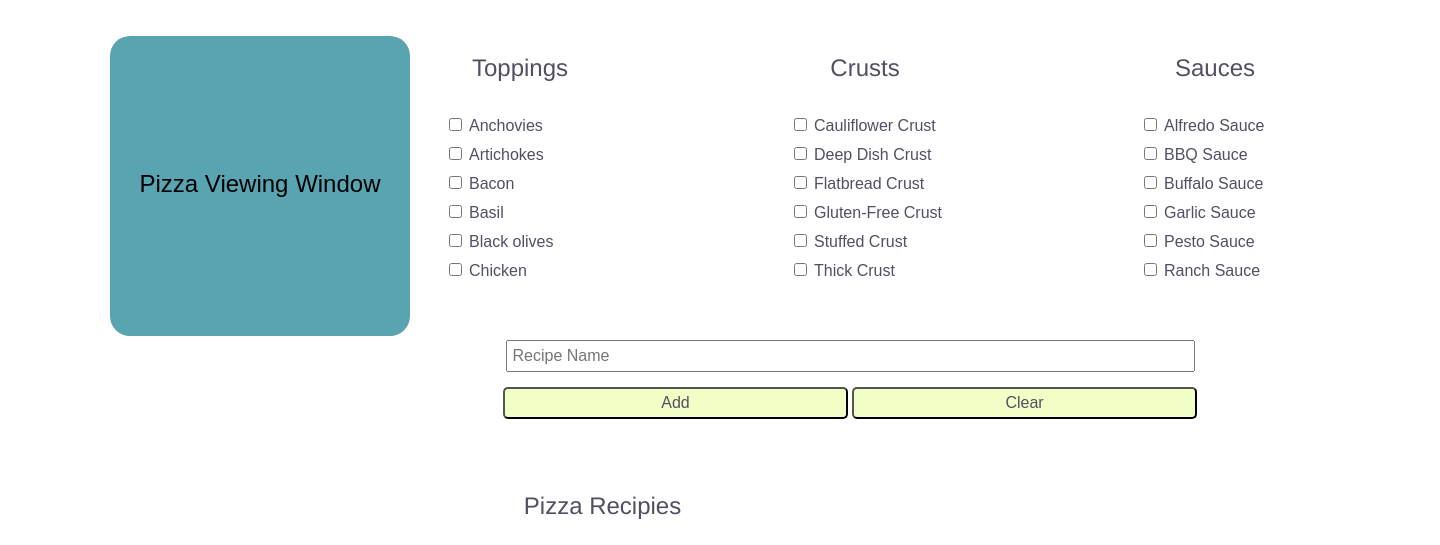
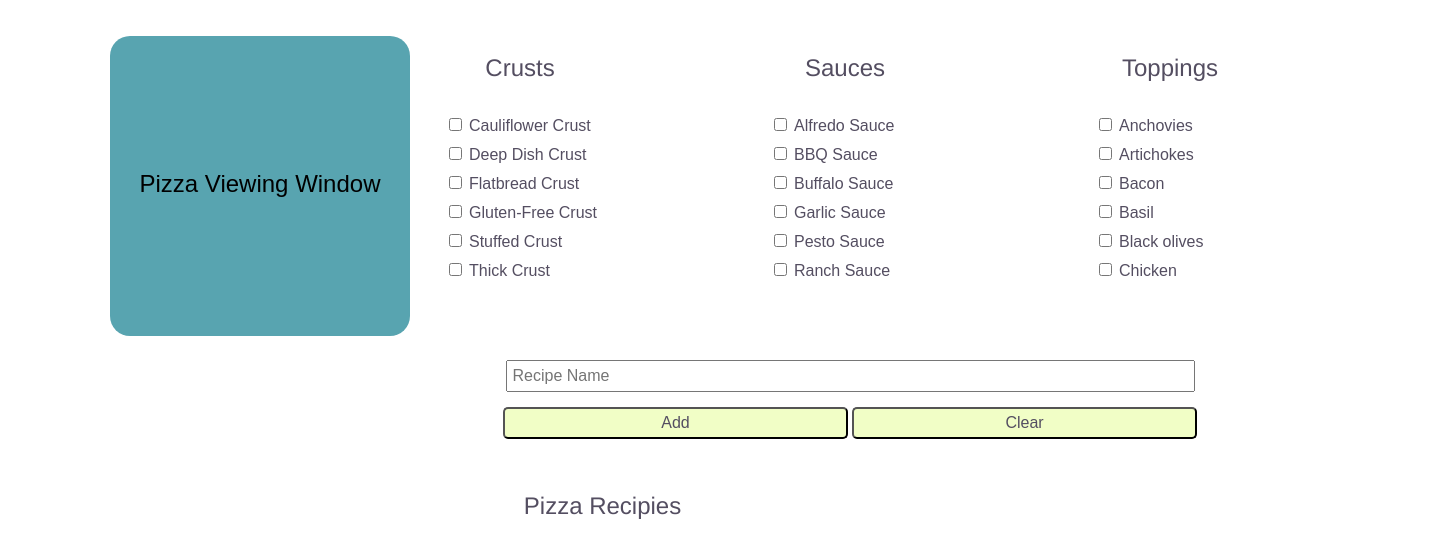
Before and after one commit to ashwillcode/StrongMindPizza, a plain HTML site: page index.html in a window 1280 px wide. Shown: the part 210-755 px from the top of the page, 1440 px wide, since content can reach past the window. Drawn offline with Linux system fonts and the light colour scheme.

Commit message:
code edit
code edit

```diff
--- a/css/styles.css
+++ b/css/styles.css
@@ -232,13 +232,14 @@ h1 {
     display: none;
 }
 #nameinput {
+    margin-top: 20px;
     padding: 5px;
     width: 300px;
     font-size: 16px;
     font-family: var(--fontFamilyParagraph);
 }
 .button-container {
-    margin: 15px 0px 45px 0;
+    margin: 15px 0px 25px 0;
 }
 #addbutton, #clearbutton {
     width: 155px;
@@ -300,14 +301,13 @@ footer p {
         float: left;
         margin-left: 85px;
     }
-    #crustsauce-container {
-        margin-top: 100px;
+    .saucetopping-container {
         display: flex;
-        flex-direction: row;
+        margin-top: 50px;
         justify-content: center;
-    }
-    #sauces {
-        margin-left: 85px;
+        align-items: center;
+        margin-left: 25px;
+        gap: 66px;
     }
     #submit {
         margin-top: 55px;
@@ -368,13 +368,14 @@ footer p {
         display: flex;
 
     }
-    #crustsauce-container {
+    .saucetopping-container {
         margin-top: 0px;
-        margin-left: 45px;
+        margin-left: 25px;
+        gap: 0;
     }
-    #sauces {
+    #crusts {
         margin: 0px;
-        margin-left: 50px;
+        margin-left: 25px;
     }
     #toppings {
         margin-left: 25px;
--- a/index.html
+++ b/index.html
@@ -85,6 +85,37 @@
             </svg>
         </div>
         <div class="checkbox-sections">
+            <section id="crusts">
+                <h2>Crusts</h2>
+                <div class="crusts">
+                    <ul>
+                        <li><input type="checkbox" id="cauliflowercrust"> <label for="cauliflowercrust">Cauliflower Crust</label></li>
+                        <li><input type="checkbox" id="deepdishcrust"> <label for="deepdishcrust">Deep Dish Crust</label></li>
+                        <li><input type="checkbox" id="flatbreadcrust"> <label for="flatbreadcrust">Flatbread Crust</label></li>
+                        <li><input type="checkbox" id="glutenfreecrust"> <label for="glutenfreecrust">Gluten-Free Crust</label></li>
+                        <li><input type="checkbox" id="stuffedcrust"> <label for="stuffedcrust">Stuffed Crust</label></li>
+                        <li><input type="checkbox" id="thickcrust"> <label for="thickcrust">Thick Crust</label></li>
+                        <li><input type="checkbox" id="thincrust"> <label for="thincrust">Thin Crust</label></li>
+                        <li><input type="checkbox" id="wholewheatcrust"> <label for="wholewheatcrust">Whole Wheat Crust</label></li>
+                    </ul>
+                </div>
+            </section>
+            <div class="saucetopping-container">
+                <section id="sauces">
+                    <h2>Sauces</h2>
+                    <div class="sauces">
+                        <ul>
+                            <li><input type="checkbox" id="alfredosauce"> <label for="alfredosauce">Alfredo Sauce</label></li>
+                            <li><input type="checkbox" id="bbqsauce"> <label for="bbqsauce">BBQ Sauce</label></li>
+                            <li><input type="checkbox" id="buffalosauce"> <label for="buffalosauce">Buffalo Sauce</label></li>
+                            <li><input type="checkbox" id="garlicsauce"> <label for="garlicsauce">Garlic Sauce</label></li>
+                            <li><input type="checkbox" id="pestosauce"> <label for="pestosauce">Pesto Sauce</label></li>
+                            <li><input type="checkbox" id="ranchsauce"> <label for="ranchsauce">Ranch Sauce</label></li>
+                            <li><input type="checkbox" id="tomatosauce"> <label for="tomatosauce">Tomato Sauce</label></li>
+                            <li><input type="checkbox" id="whitesauce"> <label for="whitesauce">White Sauce</label></li>
+                        </ul>
+                    </div>
+                </section>
                 <section id="toppings">
                     <h2>Toppings</h2>
                     <div class="toppings">
@@ -108,37 +139,6 @@
                             <li><input type="checkbox" id="redonions"> <label for="redonions">Red onions</label></li>
                             <li><input type="checkbox" id="sausage"> <label for="sausage">Sausage</label></li>
                             <li><input type="checkbox" id="spinach"> <label for="spinach">Spinach</label></li>
-                    </ul>
-                </div>
-            </section>
-            <div id="crustsauce-container">
-                <section id="crusts">
-                    <h2>Crusts</h2>
-                    <div class="crusts">
-                        <ul>
-                            <li><input type="checkbox" id="cauliflowercrust"> <label for="cauliflowercrust">Cauliflower Crust</label></li>
-                            <li><input type="checkbox" id="deepdishcrust"> <label for="deepdishcrust">Deep Dish Crust</label></li>
-                            <li><input type="checkbox" id="flatbreadcrust"> <label for="flatbreadcrust">Flatbread Crust</label></li>
-                            <li><input type="checkbox" id="glutenfreecrust"> <label for="glutenfreecrust">Gluten-Free Crust</label></li>
-                            <li><input type="checkbox" id="stuffedcrust"> <label for="stuffedcrust">Stuffed Crust</label></li>
-                            <li><input type="checkbox" id="thickcrust"> <label for="thickcrust">Thick Crust</label></li>
-                            <li><input type="checkbox" id="thincrust"> <label for="thincrust">Thin Crust</label></li>
-                            <li><input type="checkbox" id="wholewheatcrust"> <label for="wholewheatcrust">Whole Wheat Crust</label></li>
-                        </ul>
-                    </div>
-                </section>
-                <section id="sauces">
-                    <h2>Sauces</h2>
-                    <div class="sauces">
-                        <ul>
-                            <li><input type="checkbox" id="alfredosauce"> <label for="alfredosauce">Alfredo Sauce</label></li>
-                            <li><input type="checkbox" id="bbqsauce"> <label for="bbqsauce">BBQ Sauce</label></li>
-                            <li><input type="checkbox" id="buffalosauce"> <label for="buffalosauce">Buffalo Sauce</label></li>
-                            <li><input type="checkbox" id="garlicsauce"> <label for="garlicsauce">Garlic Sauce</label></li>
-                            <li><input type="checkbox" id="pestosauce"> <label for="pestosauce">Pesto Sauce</label></li>
-                            <li><input type="checkbox" id="ranchsauce"> <label for="ranchsauce">Ranch Sauce</label></li>
-                            <li><input type="checkbox" id="tomatosauce"> <label for="tomatosauce">Tomato Sauce</label></li>
-                            <li><input type="checkbox" id="whitesauce"> <label for="whitesauce">White Sauce</label></li>
                         </ul>
                     </div>
                 </section>
```
Lines whose indentation alone changed are shown as unchanged.
